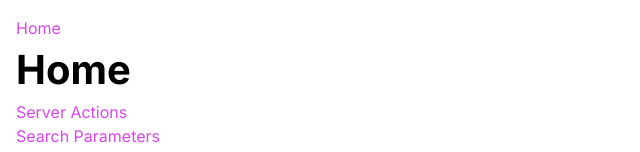
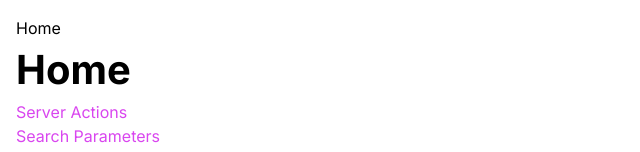
Before and after one commit to emanuelefavero/nextjs-app-router, a Next.js app: page / in a window 1280 px wide. Shown: the top 152 px of the page, without its empty margins (0-640 px from the left). Built offline with nearby package versions, Linux system fonts and the light colour scheme.

Commit message:
add HomeLink component

```diff
--- a/app/layout.tsx
+++ b/app/layout.tsx
@@ -1,5 +1,6 @@
 import './globals.css'
 import Link from 'next/link'
+import HomeLink from '@/components/HomeLink'
 import { Inter } from 'next/font/google'
 
 const inter = Inter({ subsets: ['latin'] })
@@ -30,7 +31,7 @@ export default function RootLayout({
     <html lang='en'>
       <body className={inter.className}>
         <header>
-          <Link href='/'>Home</Link>
+          <HomeLink />
         </header>
         {children}
       </body>
--- /dev/null
+++ b/components/HomeLink.tsx
@@ -0,0 +1,12 @@
+'use client'
+
+import { usePathname } from 'next/navigation'
+import Link from 'next/link'
+
+export default function HomeLink() {
+  const pathname = usePathname()
+
+  return (
+    <>{pathname !== '/' ? <Link href='/'>Home</Link> : <span>Home</span>}</>
+  )
+}
```
